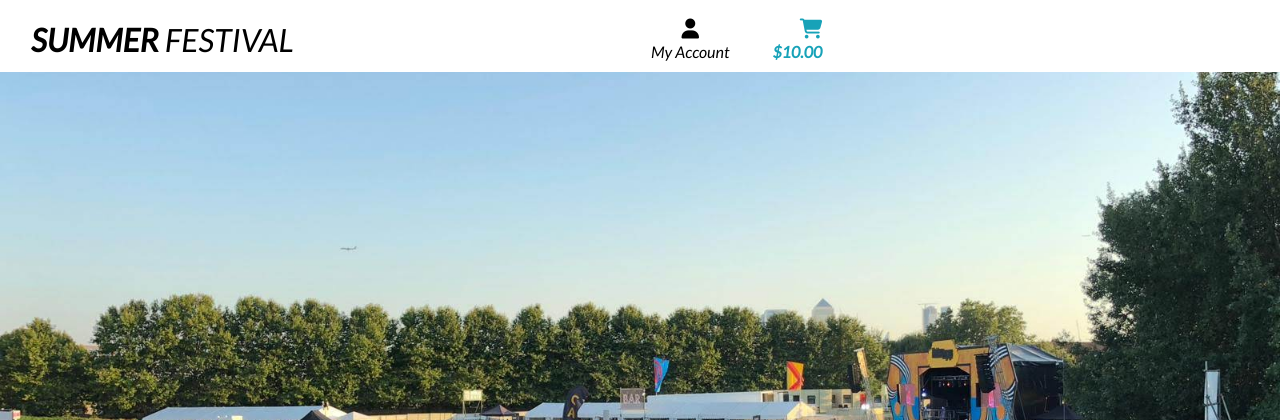
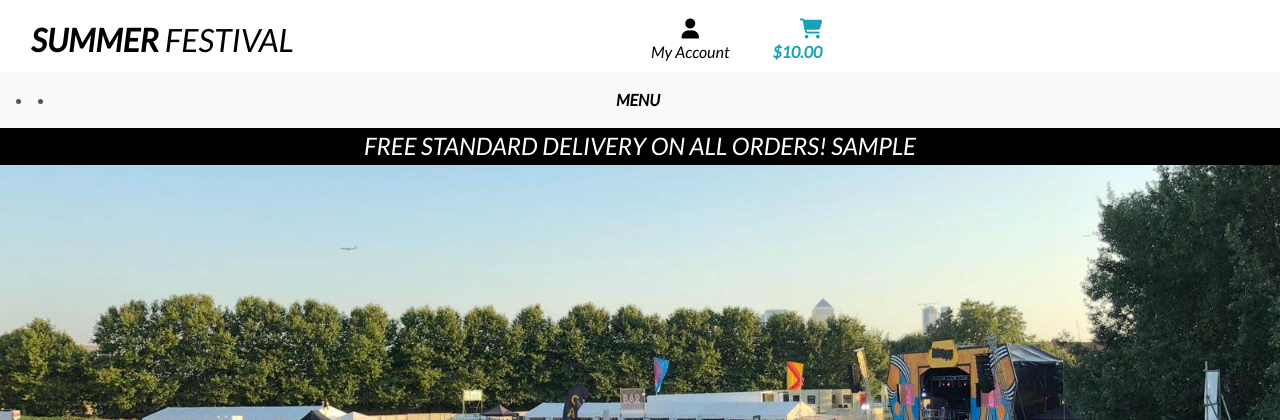
Before and after one commit to likibikangben/Django_milestone_project, a Django app: template templates/base.html in a window 1280 px wide. Shown: the top 420 px of the page. Run offline with Django 3.2, Linux system fonts and the light colour scheme; a user stored in the database is signed in; tables that the repository leaves empty hold one stand-in row (values such as "Sample post"); the template is opened without the code that fills it: most values are stand-ins (such as "Sample title", 1, 10 or a date in 2020); some libraries are stand-ins or nearby versions.

Commit message:
Added mobile header and navbar

```diff
--- a/static/css/base.css
+++ b/static/css/base.css
@@ -51,6 +51,10 @@ body {
     color: #fff;
 }
 
+.bg-black {
+    background: #000 !important;
+}
+
 /* ------------------------------------------------------------ Media Queries */
 
 /* Slightly larger on container on x1 screen */
--- a/templates/base.html
+++ b/templates/base.html
@@ -64,7 +64,7 @@
                         </div>
                     </li>
                     <li class="list-inline-item">
-                        <a class="{% if grand_total %} text-info font-weight-bold{% else %}text-blac{% endif %} nav-link" href="">
+                        <a class="{% if grand_total %} text-info font-weight-bold{% else %}text-black{% endif %} nav-link" href="">
                             <div class="text=center">
                                 <div><i class="fas fa-shopping-cart fa-lg"></i></div>
                                 <p class="my-0">
@@ -78,6 +78,20 @@
                         </a>
                     </li>
                 </ul>
+            </div>
+        </div>
+        <div class="row bg-white">
+            <nav class="navbar navbar-expand-lg navbar-light bg-light w-100">
+                <button class="navbar-toggler" type="button" data-toggle="collapse" data-target="main-nav" aria-controls="main-nav" aria-expanded="false" aria-label="Toggle navigation">
+                    <span class="navbar-toggler-icon"></span>
+                </button>
+                {% include 'includes/mobile-top-header.html' %}
+                {% include 'includes/main-nav.html' %}
+            </nav>
+        </div>
+        <div id="delivery-banner" class="row text-center">
+            <div class="col bg-black text-white">
+                <h4 class="logo-font my-1">Free standard delivery on all orders! {{ free_shipping_threshold }}</h4>
             </div>
         </div>
     </header>
--- /dev/null
+++ b/templates/includes/main-nav.html
@@ -0,0 +1,14 @@
+<div class="collapse navbar-collapse" id="main-nav">
+    <ul class="navbar-nav w-auto mx-auto">
+        <li class="nav-item dropdown">
+            <a class="logo-font font-weight-bold nav-link text-black mr-5" href="#" id="all-products-link" data-toggle="dropdown" aria-haspopup="true" aria-expanded="false">
+            <strong>Menu</strong>
+            </a>
+            <div class="dropdown-menu border-0" aria-labelledby="all-products-link">
+                <a href="" class="dropdown-item">Line Up</a>
+                <a href="" class="dropdown-item">Tickets</a>
+                <a href="" class="dropdown-item">Location</a>
+            </div>
+        </li>
+    </ul>
+</div>
--- /dev/null
+++ b/templates/includes/mobile-top-header.html
@@ -0,0 +1,34 @@
+<li class="list-inline-itme dropdown">
+    <a class="text-black nav-link d-block d-lg-none" href="#" id="user-options" data-toggle="dropdown" aria-haspopup="true" aria-expanded="false">
+        <div class="text-center">
+            <div><i class="fas fa-user fa-lg"></i></div>
+            <p class="my-0">My Account</p>
+        </div>
+    </a>
+    <div class="dropdown-menu border-0" aria-labelledby="user-options">
+        {% if request.user.is_authenticated %}
+            {% if request.user.is_superuser %}
+                <a href="{% url 'account_logout' %}" class="dropdown-item">Product Management</a>
+            {% endif %}
+            <a href="" class="dropdown-item">My Profile</a>
+            <a href="{% url 'account_logout' %}" class="dropdown-item">Logout</a>
+        {% else %}
+            <a href="{% url 'account_signup' %}" class="dropdown-item">Register</a>
+            <a href="{% url 'account_login' %}" class="dropdown-item">Login</a>
+        {% endif %}
+    </div>
+</li>
+<li class="list-line-item">
+    <a class="{% if grand_total %}text-primary font-weight-bold{% else %}text-black{% endif %} nav-link d-block d-lg-none" href="">
+        <div class="text-center">
+            <div><i class="fas fas-shopping-cart fa-lg"></i></div>
+            <p class="my-0">
+                {% if grand_total %}
+                    ${{ grand_total|floatformat:2 }}
+                {% else %}
+                    $0.00
+                {% endif %}
+            </p>
+        </div>
+    </a>
+</li>
```
